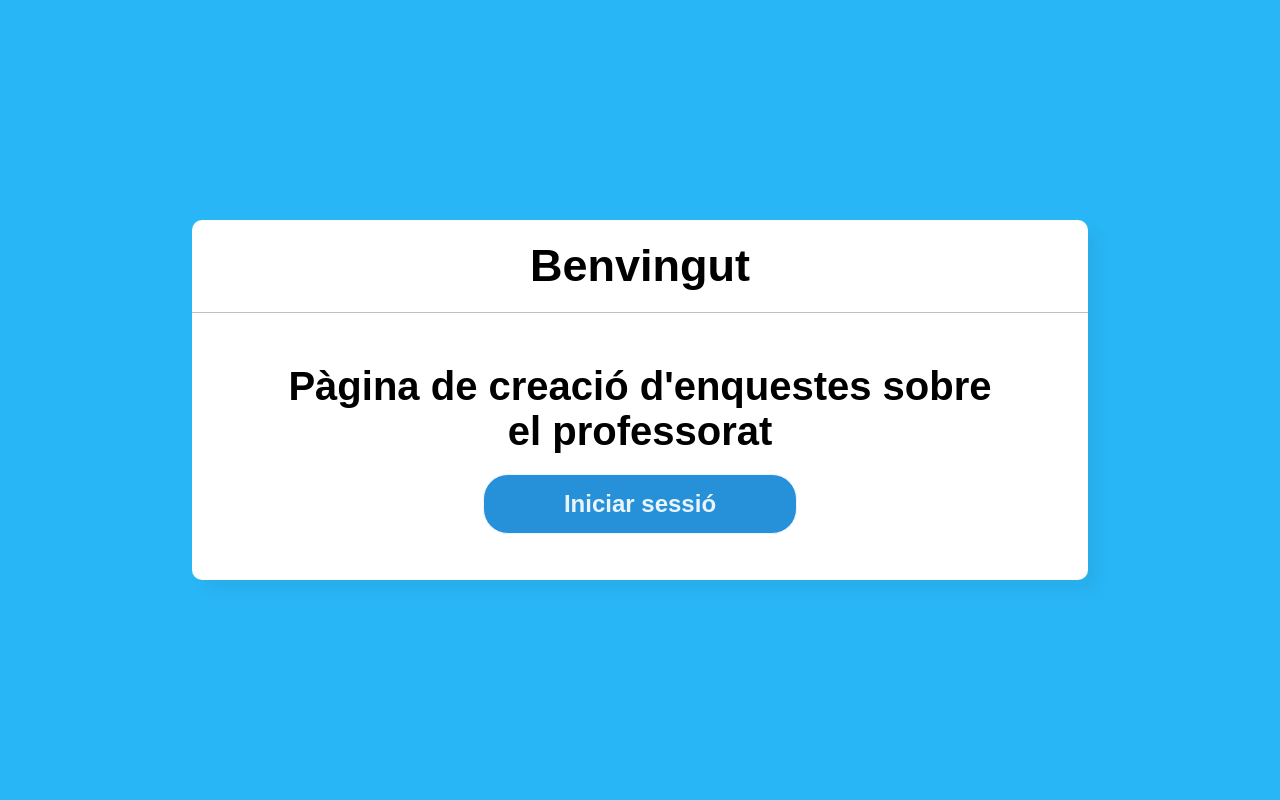
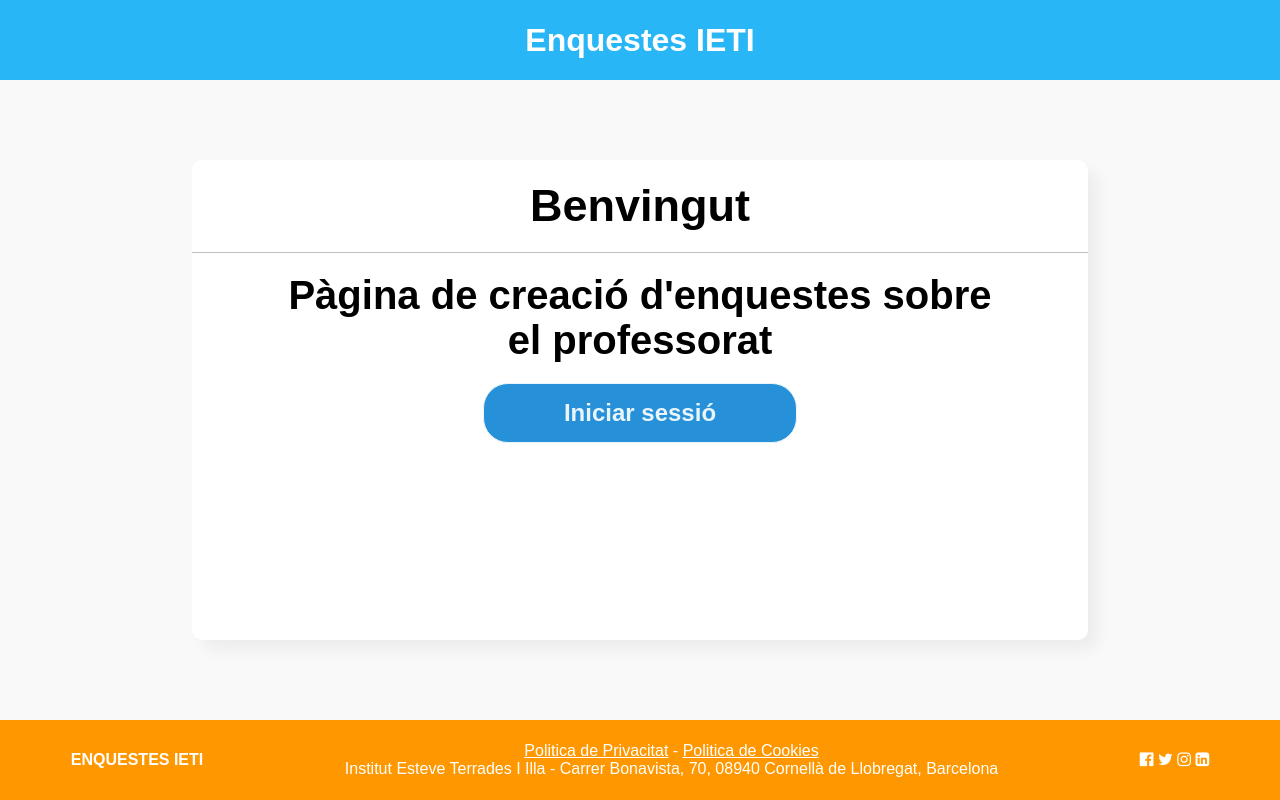
Before and after one commit to raul-garcia-sanchez/surveysProject, a PHP site: page / in a window 1280 px wide. Run offline with PHP 8.4, Linux system fonts and the light colour scheme.

Commit message:
adding styles

```diff
--- a/index.php
+++ b/index.php
@@ -6,20 +6,30 @@
     <meta http-equiv="X-UA-Compatible" content="IE=edge">
     <meta name="viewport" content="width=device-width, initial-scale=1.0">
     <link rel="stylesheet" href="styles.css">
+    <link rel="stylesheet" href="https://cdnjs.cloudflare.com/ajax/libs/font-awesome/4.7.0/css/font-awesome.min.css">
     <title>Bienvenido</title>
 </head>
 
 <body class="page-landingPage">
+
+    <?php
+    include './resources/auxFunctions.php';
+    printHeaderBeforeLogin("Enquestes IETI");
+    ?>
+
     <div class="card">
         <h1>Benvingut</h1>
         <div class="card-content">
-            <div>
             <h1>Pàgina de creació d'enquestes sobre <br> el professorat</h1>
             <center><a href="login.php"><button class="buttonGoLogin">Iniciar sessió</button></a></center>
-            </div>
         </div>
     </div>
 
+    <?php
+
+    printFooterBeforeLogin();
+
+    ?>
 
 
 </body>
--- a/poll.php
+++ b/poll.php
@@ -26,14 +26,14 @@
                 <button onclick='crearQuestionarioPregunta()'>
                     <h3>Crear pregunta</h3>
                 </button>
-                <div id='botonesListar'>
+
                 <button onclick='crearListadoPreguntas()'>
                     <h3>Llistat de preguntes</h3>
                 </button>
                 <button onclick='crearListadoEnquestas()'>
                     <h3>Llistat d'enquestes</h3>
                 </button>
-                </div>
+
                 <button onclick='crearQuestionarioEncuesta()'>
                     <h3>Crear enquesta</h3>
                 </button>
--- a/resources/auxFunctions.php
+++ b/resources/auxFunctions.php
@@ -2,15 +2,38 @@
 
 function createHeader($title)
 {
-    echo "<header>";
+    echo "<header class='afterLogin'>";
     echo "<h1>" . $title . "</h1>";
     echo "<p><i class='fa fa-user' aria-hidden='true'></i>" . $_SESSION["user"]["username"] . "</p>";
     echo "</header>";
 }
 
+function printHeaderBeforeLogin($title)
+{
+    echo "<header class='beforeLogin'>";
+    echo "<h1 class='h1-center'>" . $title . "</h1>";
+    echo "</header>";
+}
+
 function createFooter()
 {
-    echo "<footer>";
+    echo "<footer class='footerAfterLogin'>";
+    echo "<div class='textFooter'>";
+    echo "<p>ENQUESTES IETI</p>";
+    echo "</div>";
+    echo "<div>";
+    echo "<p class='polices'><a href=''>Politica de Privacitat</a> - <a href=''>Politica de Cookies</a></p>";
+    echo "<p>Institut Esteve Terrades I Illa - Carrer Bonavista, 70, 08940 Cornellà de Llobregat, Barcelona</p>";
+    echo "</div>";
+    echo "<div>";
+    echo "<p><i class='fa fa-facebook-official' aria-hidden='true'></i> <i class='fa fa-twitter' aria-hidden='true'></i> <i class='fa fa-instagram' aria-hidden='true'></i> <i class='fa fa-linkedin-square' aria-hidden='true'></i></p>";
+    echo "</div>";
+    echo "</footer>";
+}
+
+function printFooterBeforeLogin()
+{
+    echo "<footer class='footerBeforeLogin'>";
     echo "<div class='textFooter'>";
     echo "<p>ENQUESTES IETI</p>";
     echo "</div>";
--- a/resources/functions.js
+++ b/resources/functions.js
@@ -14,7 +14,7 @@ function crearQuestionarioPregunta(){
             'method': 'POST'
         }).append(
             $("<h1>", {
-                'text': 'Crear Pregunta',
+                'text': 'Premi el botó per afegir una pregunta',
                 'class': 'titlePoll'
             }
             )
--- a/styles.css
+++ b/styles.css
@@ -7,7 +7,7 @@
     font-family: "Arial", sans-serif;
 }
 
-header {
+.afterLogin {
     width: 100%;
     height: 80px;
     background-color: #29b6f6;
@@ -16,6 +16,18 @@ header {
     align-items: center;
     padding-left: 40px;
     padding-right: 40px;
+}
+
+.beforeLogin {
+    text-align: center;
+    padding-left: 40px;
+    padding-right: 40px;
+    width: 100%;
+    height: 80px;
+    background-color: #29b6f6;
+    display: flex;
+    justify-content: center;
+    align-items: center;
 }
 
 header h1 {
@@ -32,7 +44,7 @@ header p {
     color: white;
 }
 
-footer {
+.footerAfterLogin {
     width: 100%;
     height: 80px;
     background-color: #ff9800;
@@ -41,6 +53,18 @@ footer {
     align-items: center;
     color: white;
     margin-top: 20px;
+}
+
+.footerBeforeLogin {
+    width: 100%;
+    height: 80px;
+    background-color: #ff9800;
+    display: flex;
+    justify-content: space-around;
+    align-items: center;
+    color: white;
+    bottom: 0;
+    position: absolute;
 }
 
 footer div.textFooter:first-child {
@@ -176,7 +200,7 @@ footer a {
 .page-landingPage {
     margin: 0;
     padding: 0;
-    background-color: #29b6f6;
+    background-color:  #f9f9f9;;
     height: 100vh;
     overflow: hidden;
 }
@@ -187,7 +211,8 @@ footer a {
     left: 50%;
     transform: translate(-50%, -50%);
     width: 70%;
-    height: 45%;
+    min-height: 60%;
+    height: auto;
     background: white;
     border-radius: 10px;
     box-shadow: 10px 10px 15px rgba(0, 0, 0, 0.05);
@@ -197,7 +222,6 @@ footer a {
     display: flex;
     flex-direction: column;
     justify-content: space-around;
-    height: 70%;
 }
 
 .page-landingPage .buttonGoLogin {
@@ -250,7 +274,7 @@ footer a {
     top: 50%;
     margin: 0 7.5%;
     width: 85%;
-    height: 450px;
+    height: 600px;
     background: white;
     border-radius: 10px;
     box-shadow: 10px 10px 15px rgba(0, 0, 0, 0.05);
@@ -293,9 +317,8 @@ footer a {
 .page-poll .card {
     margin: 0 7.5% 20px;
     width: 85%;
-    min-height: 400px;
+    min-height: 600px;
     height: auto;
-    min-height: 400px;
     background: white;
     border-radius: 10px;
     box-shadow: 10px 10px 15px rgba(0, 0, 0, 0.05);
@@ -317,6 +340,10 @@ footer a {
     border-radius: 10px;
     background-color: #e0e0e0;
     cursor: pointer;
+    padding: 30px;
+    display: flex;
+    justify-content: center;
+    align-items: center;
 }
 
 .page-poll .card .card-content button:hover {
```
